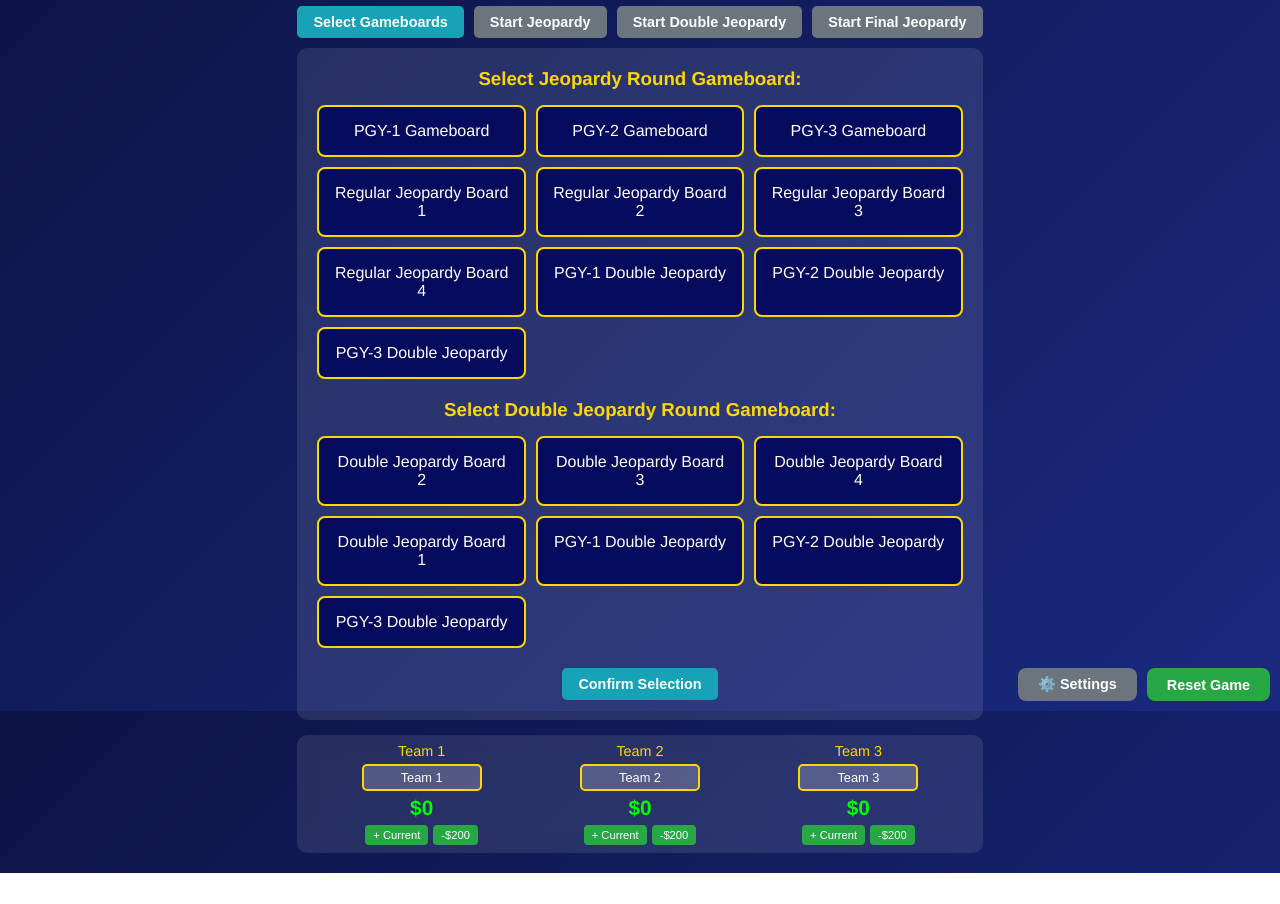
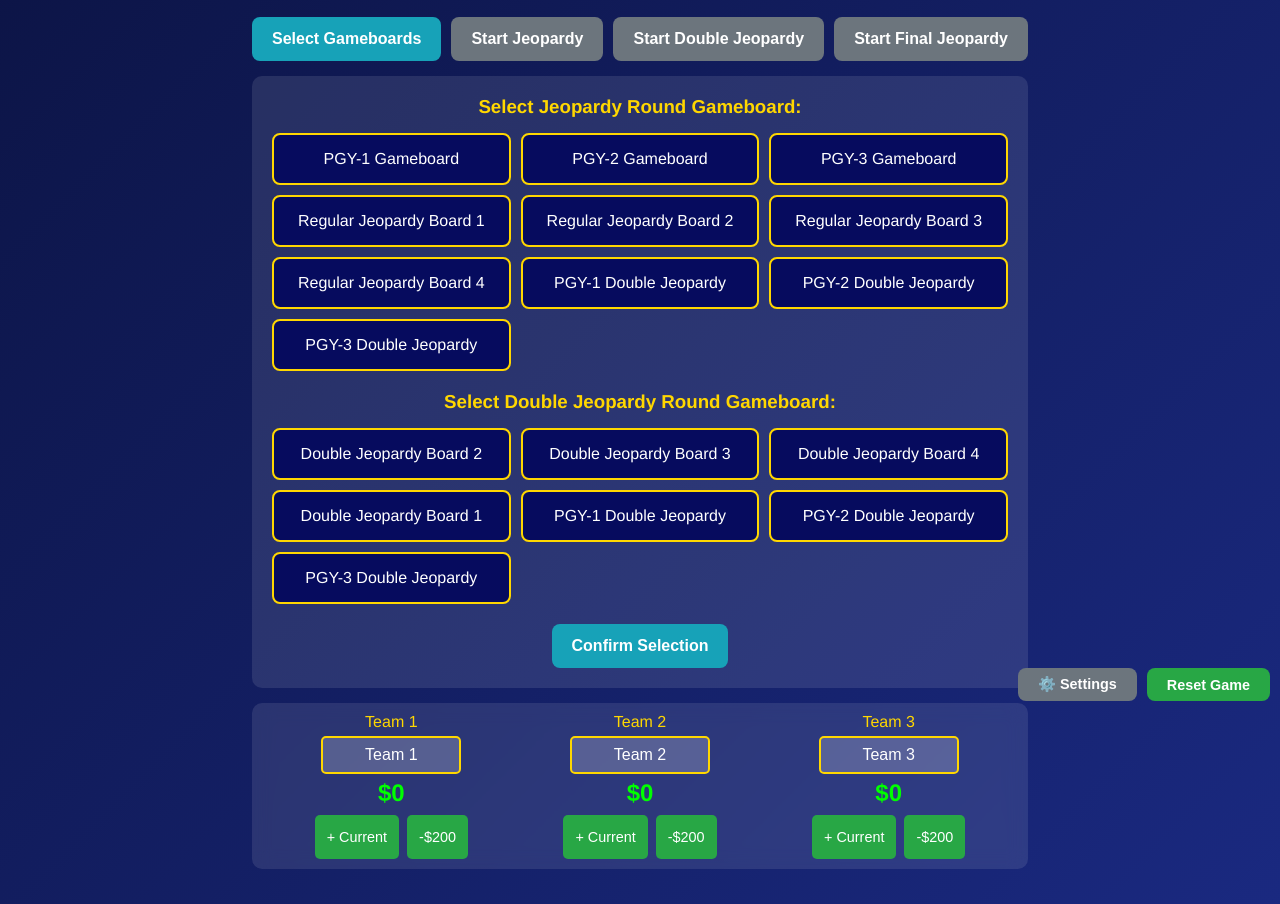
Before and after one commit to comstocd/medical-jeopardy, a plain HTML site: page medical-jeopardy-3-phase.html in a window 1280 px wide. Shown: the part 89-993 px from the top of the page. Before the commit the page ends 962 px from the top, so only its background shows below. Drawn offline with Linux system fonts and the light colour scheme.

Commit message:
Add files via upload

```diff
--- a/medical-jeopardy-3-phase.html
+++ b/medical-jeopardy-3-phase.html
@@ -2,7 +2,9 @@
 <html lang="en">
 <head>
     <meta charset="UTF-8">
-    <meta name="viewport" content="width=device-width, initial-scale=1.0">
+    <meta name="viewport" content="width=device-width, initial-scale=1.0, maximum-scale=1.0, user-scalable=no">
+    <meta name="apple-mobile-web-app-capable" content="yes">
+    <meta name="apple-mobile-web-app-status-bar-style" content="black-translucent">
     <title>Medical Jeopardy - 3 Phase Edition</title>
     <style>
         * {
@@ -15,11 +17,13 @@
             font-family: 'Helvetica Neue', Arial, sans-serif;
             background: linear-gradient(135deg, #0c1445 0%, #1a2980 100%);
             color: white;
-            height: 100vh;
+            min-height: 100vh;
             padding: 10px;
-            overflow: hidden;
+            overflow-x: hidden;
             display: flex;
             flex-direction: column;
+            -webkit-text-size-adjust: 100%;
+            touch-action: manipulation;
         }
 
         .container {
@@ -37,15 +41,15 @@
         }
 
         h1 {
-            font-size: 2em;
+            font-size: 2.2em;
             color: #FFD700;
             text-shadow: 3px 3px 6px rgba(0,0,0,0.5);
-            margin-bottom: 5px;
+            margin-bottom: 10px;
             letter-spacing: 2px;
         }
 
         .phase-indicator {
-            font-size: 1.2em;
+            font-size: 1.3em;
             color: #FFA500;
             margin-bottom: 10px;
             font-weight: bold;
@@ -56,18 +60,22 @@
             display: flex;
             gap: 10px;
             justify-content: center;
-            margin-bottom: 10px;
+            margin-bottom: 15px;
+            flex-wrap: wrap;
         }
 
         .control-btn {
             background: #17a2b8;
             color: white;
-            padding: 8px 16px;
+            padding: 12px 20px;
             border: none;
-            border-radius: 5px;
+            border-radius: 8px;
             cursor: pointer;
-            font-size: 0.9em;
+            font-size: 1em;
             font-weight: bold;
+            -webkit-tap-highlight-color: transparent;
+            touch-action: manipulation;
+            min-height: 44px;
         }
 
         .control-btn:hover {
@@ -84,9 +92,9 @@
             justify-content: space-between;
             align-items: center;
             background: rgba(255,255,255,0.1);
-            padding: 8px 15px;
+            padding: 10px 15px;
             border-radius: 10px;
-            margin-bottom: 10px;
+            margin-bottom: 15px;
             backdrop-filter: blur(10px);
             flex-shrink: 0;
         }
@@ -97,7 +105,7 @@
         }
 
         .team-name {
-            font-size: 0.9em;
+            font-size: 1em;
             color: #FFD700;
             margin-bottom: 5px;
         }
@@ -106,15 +114,15 @@
             background: rgba(255,255,255,0.2);
             border: 2px solid #FFD700;
             color: white;
-            padding: 4px;
-            font-size: 0.8em;
+            padding: 8px;
+            font-size: 1em;
             border-radius: 5px;
-            width: 120px;
+            width: 140px;
             text-align: center;
         }
 
         .score {
-            font-size: 1.3em;
+            font-size: 1.5em;
             font-weight: bold;
             color: #00ff00;
             margin-top: 5px;
@@ -122,19 +130,23 @@
 
         .score-controls {
             display: flex;
-            gap: 5px;
+            gap: 8px;
             justify-content: center;
-            margin-top: 5px;
+            margin-top: 8px;
         }
 
         .score-btn {
             background: #28a745;
             color: white;
-            padding: 4px 8px;
-            font-size: 0.7em;
+            padding: 8px 12px;
+            font-size: 0.9em;
             border: none;
-            border-radius: 4px;
+            border-radius: 5px;
             cursor: pointer;
+            -webkit-tap-highlight-color: transparent;
+            touch-action: manipulation;
+            min-height: 44px;
+            min-width: 44px;
         }
 
         .score-btn:hover {
@@ -145,17 +157,18 @@
             flex: 1;
             display: grid;
             grid-template-columns: repeat(6, 1fr);
-            gap: 5px;
+            gap: 8px;
             overflow-y: auto;
             padding-bottom: 10px;
+            max-height: calc(100vh - 300px);
         }
 
         .category {
             background: #060B5E;
-            padding: 8px;
+            padding: 10px;
             text-align: center;
             font-weight: bold;
-            font-size: 0.8em;
+            font-size: 0.85em;
             border-radius: 5px;
             color: #FFD700;
             display: flex;
@@ -163,23 +176,26 @@
             justify-content: center;
             min-height: 60px;
             border: 2px solid #FFD700;
+            line-height: 1.2;
         }
 
         .cell {
             background: linear-gradient(135deg, #060B5E 0%, #0a1270 100%);
             padding: 15px;
             text-align: center;
-            font-size: 1.8em;
+            font-size: 2em;
             font-weight: bold;
             color: #FFD700;
             border-radius: 5px;
             cursor: pointer;
-            transition: all 0.3s;
+            transition: all 0.2s;
             border: 2px solid #FFD700;
-            min-height: 60px;
+            min-height: 70px;
             display: flex;
             align-items: center;
             justify-content: center;
+            -webkit-tap-highlight-color: transparent;
+            touch-action: manipulation;
         }
 
         .cell:hover {
```
